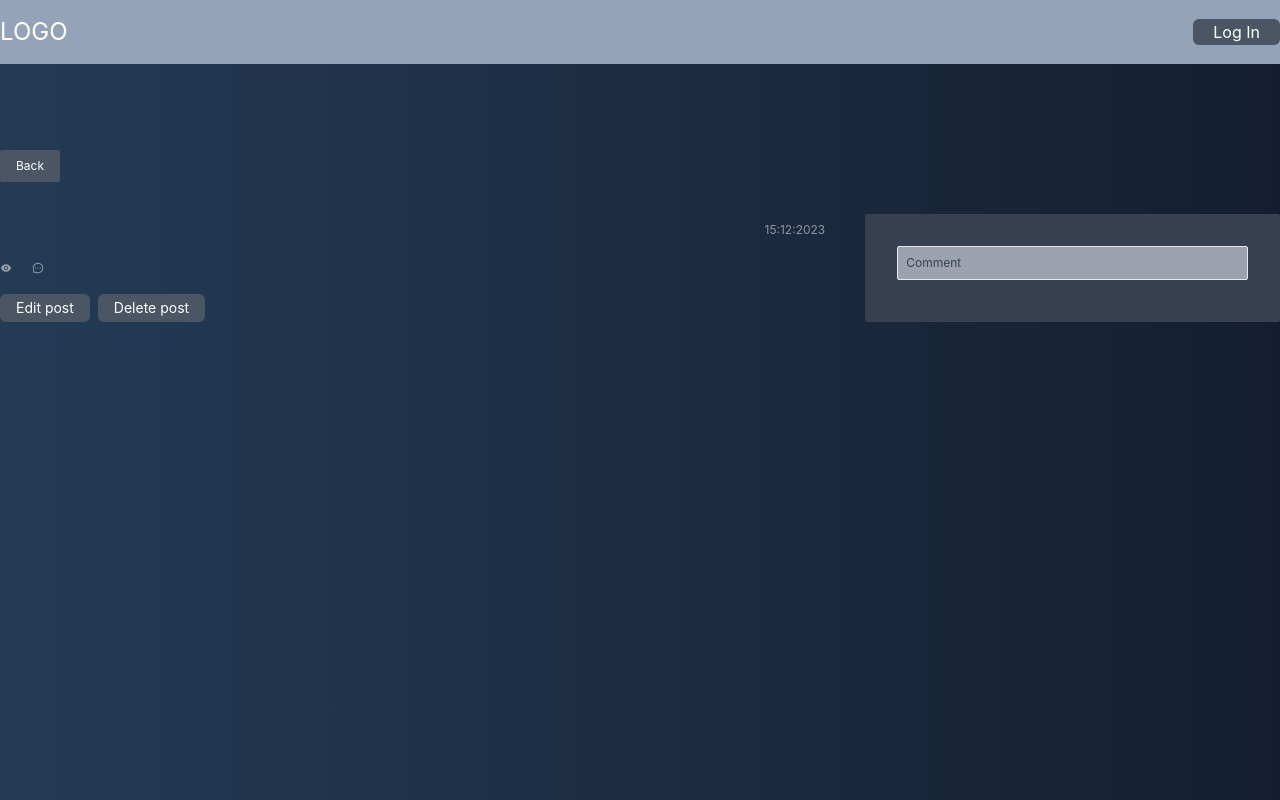
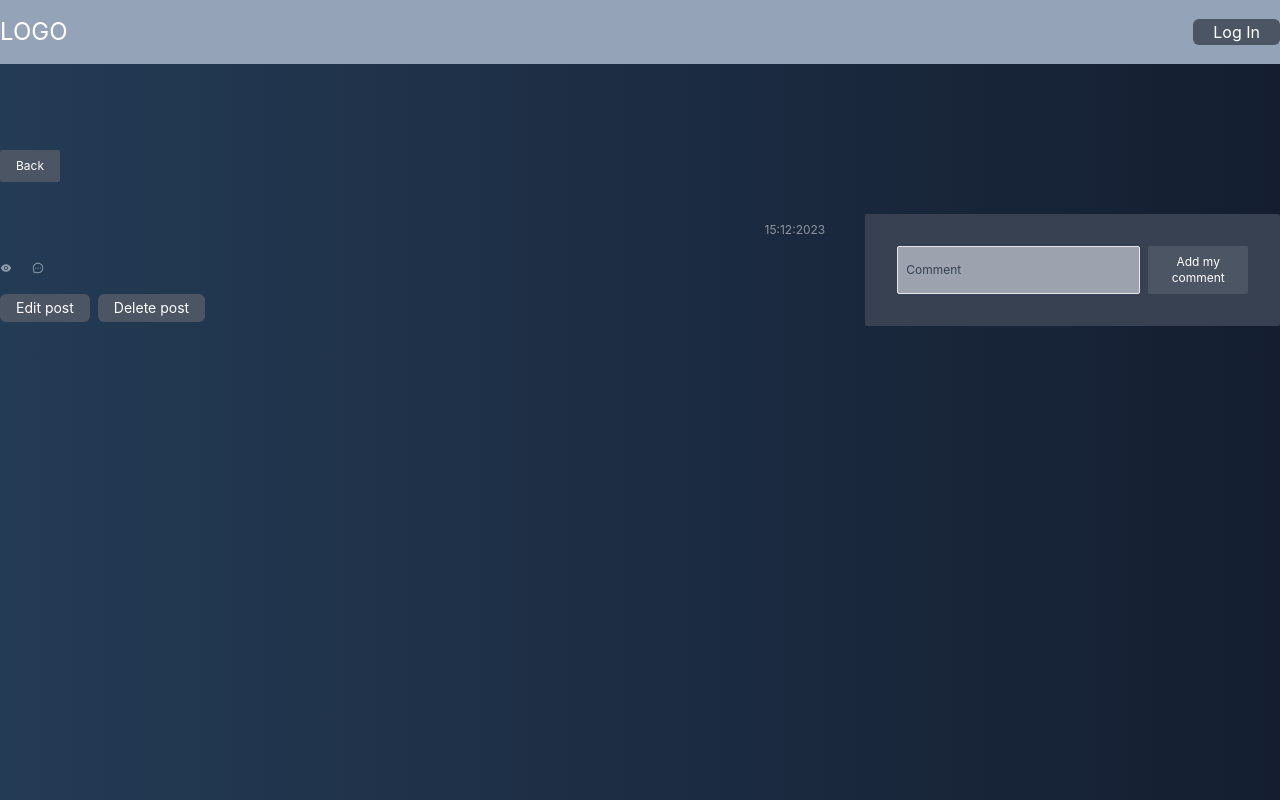
Before and after one commit to macs1756/blog-frontend-mern, a React (Create React App) app: page /post/1 in a window 1280 px wide. Built offline with nearby package versions, Linux system fonts and the light colour scheme; no server answers.

Commit message:
add comment button

```diff
--- a/src/Pages/SinglePost/index.tsx
+++ b/src/Pages/SinglePost/index.tsx
@@ -113,6 +113,10 @@ function SinglePost(): JSX.Element {
             placeholder='Comment'
             className='text-black w-full rounded-sm bg-gray-400 border p-2 text-xs outline-none placeholder:text-gray-700'
              />
+             <button
+             className='flex justify-center items-center bg-gray-600 text-xs text-white rounded-sm py-2 px-4 tr hover:bg-gray-800'
+             type='submit'
+             >Add my comment</button>
 
           </form>
         </div>
```
